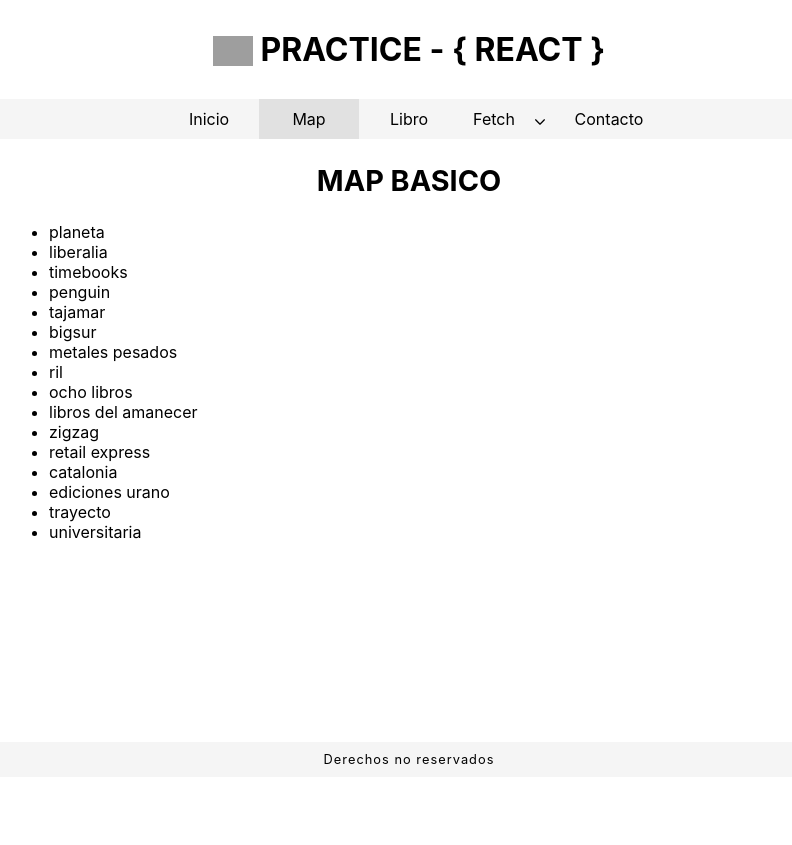
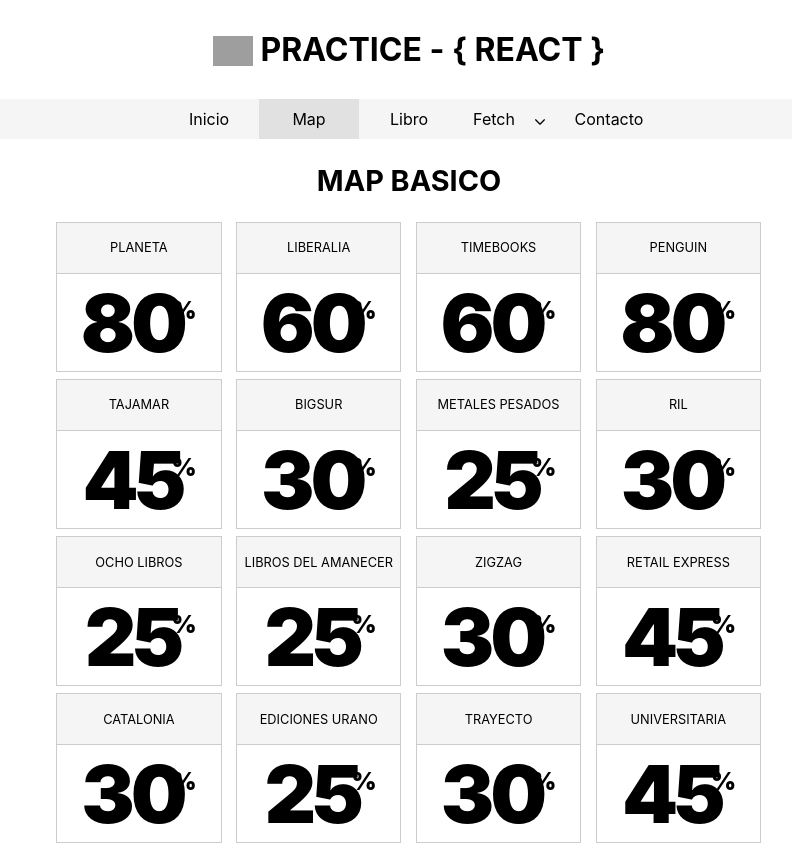
Before and after one commit to volatil/practice_react, a React (Create React App) app: page /map in a window 1280 px wide. Shown: the top 845 px of the page, without its empty margins (231-1023 px from the left). Before the commit the page ends 800 px from the top, so only its background shows below. Built offline with nearby package versions, Linux system fonts and the light colour scheme; grey boxes are pictures that could not be loaded.

Commit message:
hermoseando un poco

```diff
--- a/src/components/Map.js
+++ b/src/components/Map.js
@@ -1,4 +1,6 @@
 import React from 'react';
+
+import './Map.css';
 
 function Map () {
 
@@ -92,7 +94,12 @@
 				{
 					proveedores.map((prov) => {
 						return (
-							<li key={ prov.link }>{ prov.nombre }</li>
+							<li key={ prov.link }>
+								<a href={`#${ prov.link }`}>
+									<span className="nombre">{ prov.nombre }</span>
+									<span className="dcto">{ prov.dcto }<span>%</span></span>
+								</a>
+							</li>
 						);
 					})
 				}
```
